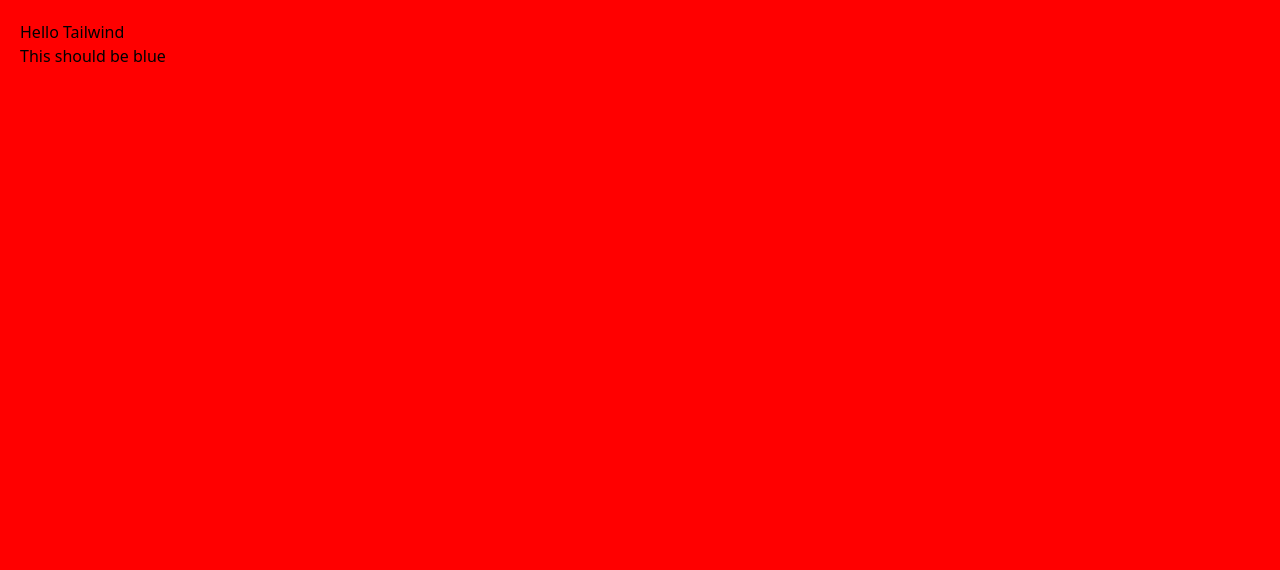
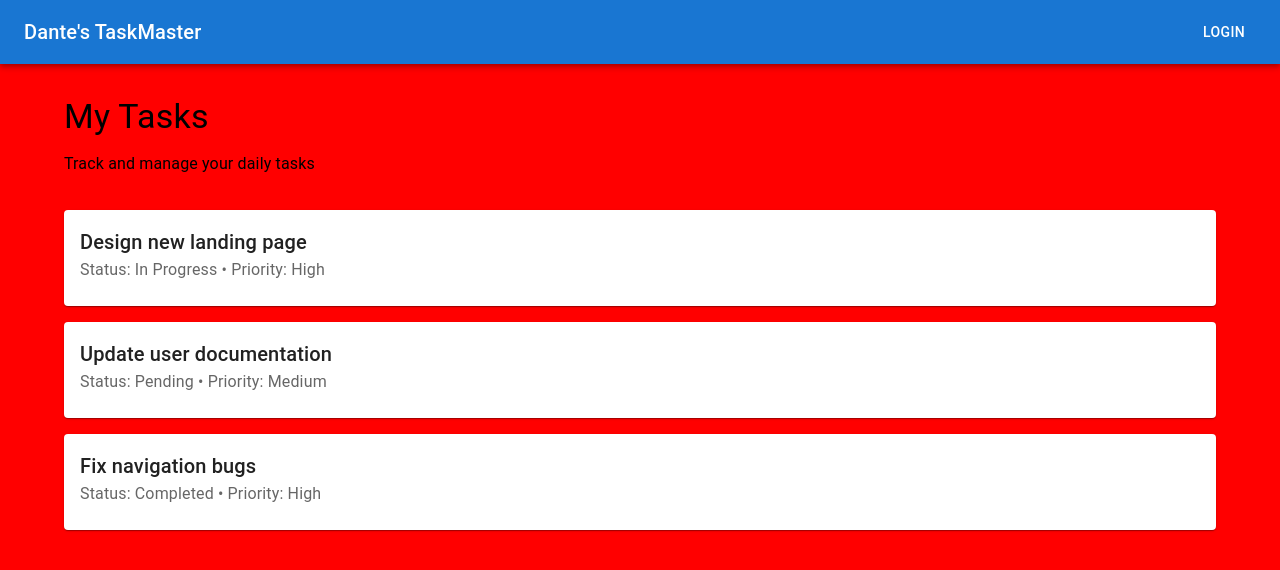
Before and after one commit to danteocualesjr/my-app, a React (Create React App) app: page / in a window 1280 px wide. Shown: the top 570 px of the page. Built offline with nearby package versions, Linux system fonts and the light colour scheme.

Commit message:
Updated App.js

```diff
--- a/src/App.js
+++ b/src/App.js
@@ -1,15 +1,46 @@
 import React from 'react';
+import { AppBar, Box, Toolbar, Typography, Button, Container, Card, CardContent } from '@mui/material';
 
 function App() {
+  const tasks = [
+    { id: 1, title: 'Design new landing page', status: 'In Progress', priority: 'High' },
+    { id: 2, title: 'Update user documentation', status: 'Pending', priority: 'Medium' },
+    { id: 3, title: 'Fix navigation bugs', status: 'Completed', priority: 'High' },
+  ];
+
   return (
-    <div style={{padding: '20px'}}>
-      <h1 className="text-3xl font-bold text-blue-600">
-        Hello Tailwind
-      </h1>
-      <div className="bg-blue-500 p-4 mt-4">
-        This should be blue
-      </div>
-    </div>
+    <Box>
+      <AppBar position="static">
+        <Toolbar>
+          <Typography variant="h6" component="div" sx={{ flexGrow: 1 }}>
+            Dante's TaskMaster
+          </Typography>
+          <Button color="inherit">Login</Button>
+        </Toolbar>
+      </AppBar>
+
+      <Container maxWidth="lg" sx={{ mt: 4 }}>
+        <Typography variant="h4" gutterBottom>
+          My Tasks
+        </Typography>
+        <Typography variant="subtitle1" gutterBottom>
+          Track and manage your daily tasks
+        </Typography>
+
+        <Box sx={{ mt: 4 }}>
+          {tasks.map((task) => (
+            <Card key={task.id} sx={{ mb: 2 }}>
+              <CardContent>
+                <Typography variant="h6">{task.title}</Typography>
+                <Typography color="textSecondary">
+                  Status: {task.status} • Priority: {task.priority}
+                </Typography>
+              </CardContent>
+            </Card>
+          ))}
+        </Box>
+      </Container>
+    </Box>
   );
 }
 
```
